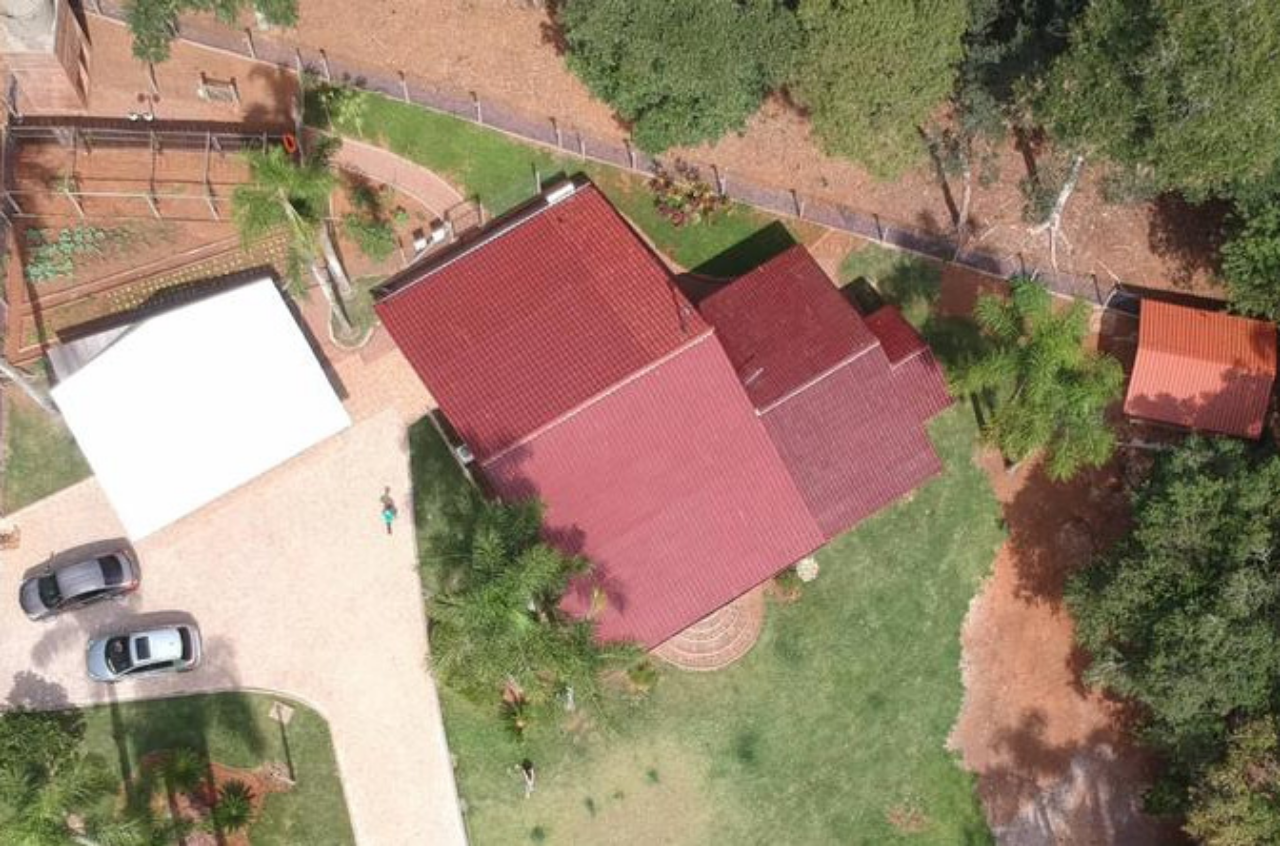
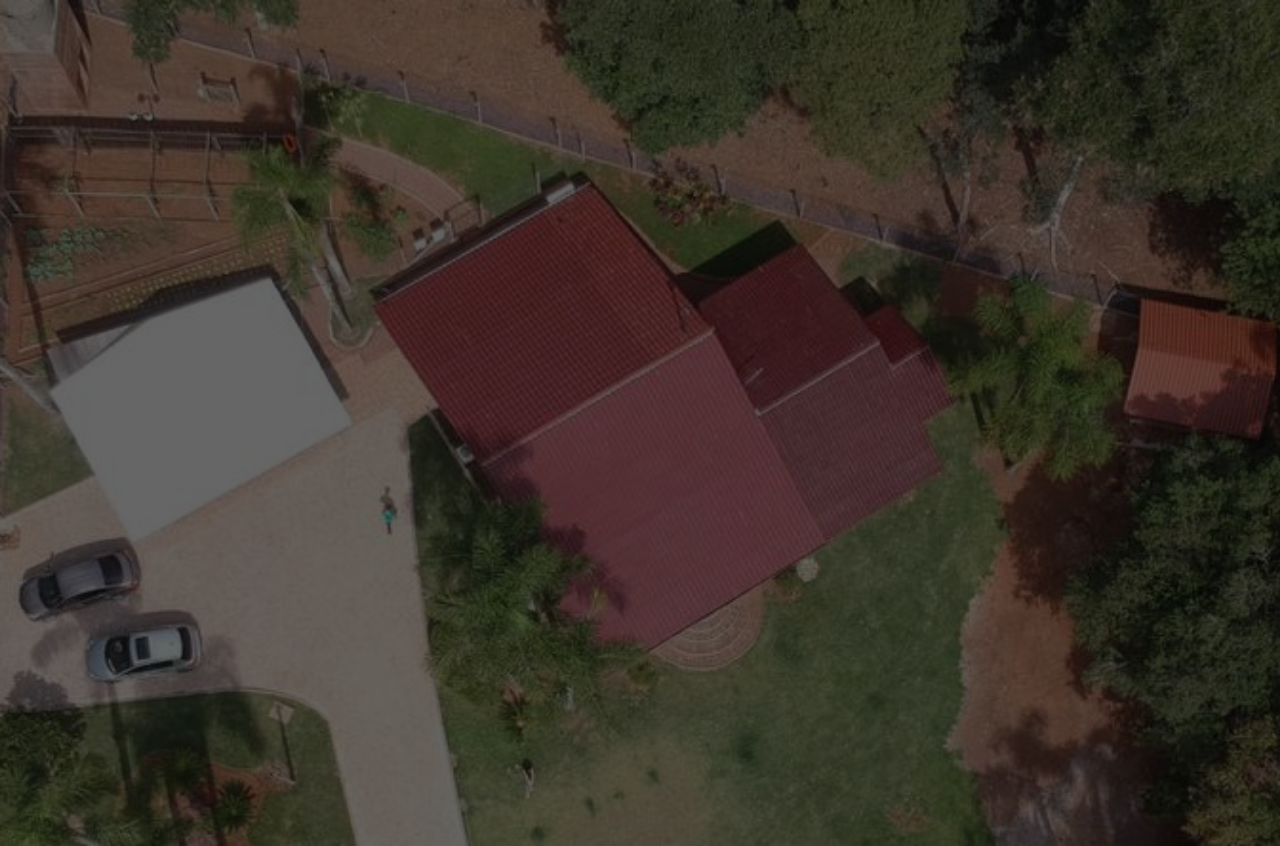
Before and after one commit to willmeeh/producao-web, a React (Create React App) app: page / in a window 1280 px wide. After the commit the page ends 800 px from the top, so only its background shows below. Built offline with nearby package versions, Linux system fonts and the light colour scheme.

Commit message:
.
Signed-off-by: William <william.lucas.mehler@gmail.com>

```diff
--- a/src/Router.js
+++ b/src/Router.js
@@ -18,7 +18,7 @@ class MyHomeBrewRouter extends Component {
       <Switch>
         {/* @TODO: Criação de rotas provisórias, utilizar (https://reacttraining.com/react-router/web/example/route-config) ?  */}
         {this.createRoutes(ROUTES)}
-    </Switch>
+      </Switch>
     );
   }
 }
--- a/src/pages/Home.js
+++ b/src/pages/Home.js
@@ -6,7 +6,7 @@ class Home extends Component {
     render() {
         return (
             <div>
-                <img className="house-external" src={image} />
+                <img className="house-external" src={image} alt="fuck"/>
             </div>
         );
     }
--- a/src/pages/Home.scss
+++ b/src/pages/Home.scss
@@ -1,4 +1,13 @@
 .house-external {
+    min-height: 100%;
+    min-width: 1024px;
+
     width: 100%;
-    height: 100%;
+    height: auto;
+
+    position: fixed;
+    top: 0;
+    left: 0;
+    z-index: -1;
+    filter: brightness(40%);
 }
```
